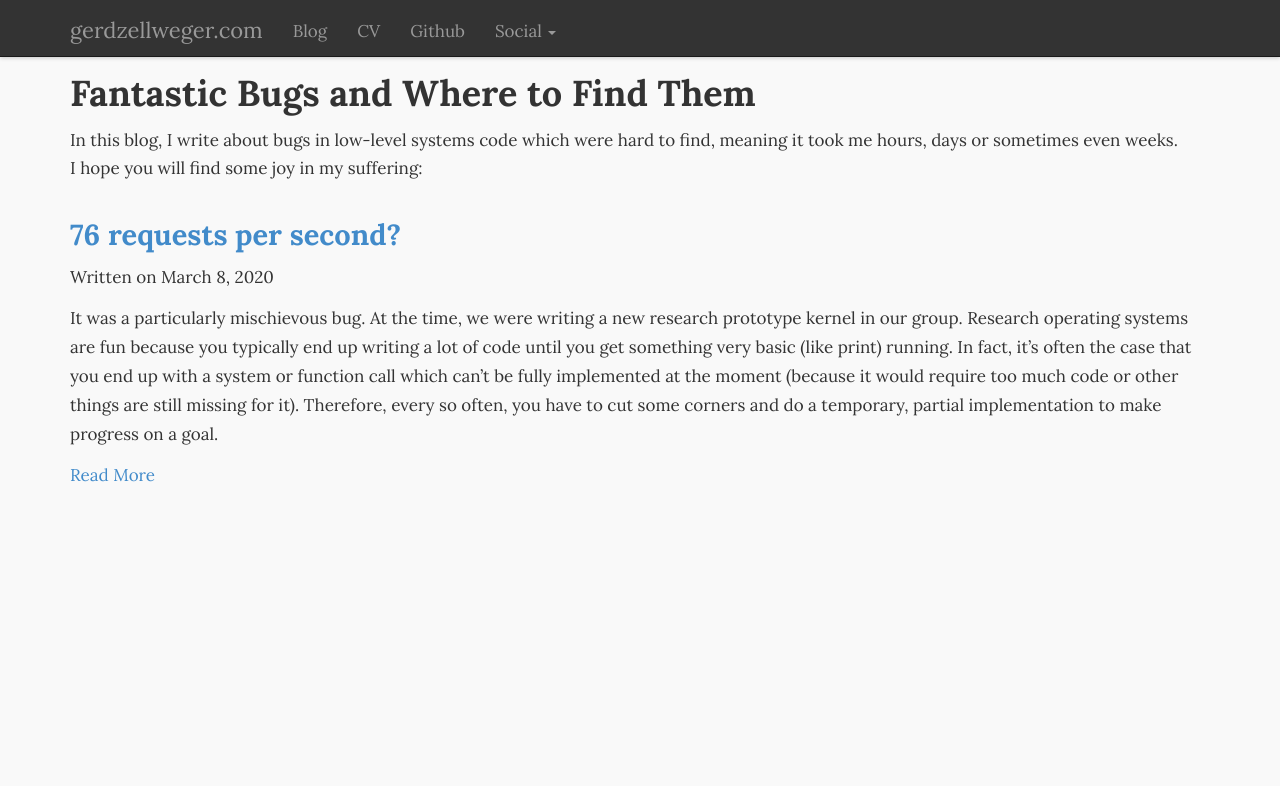
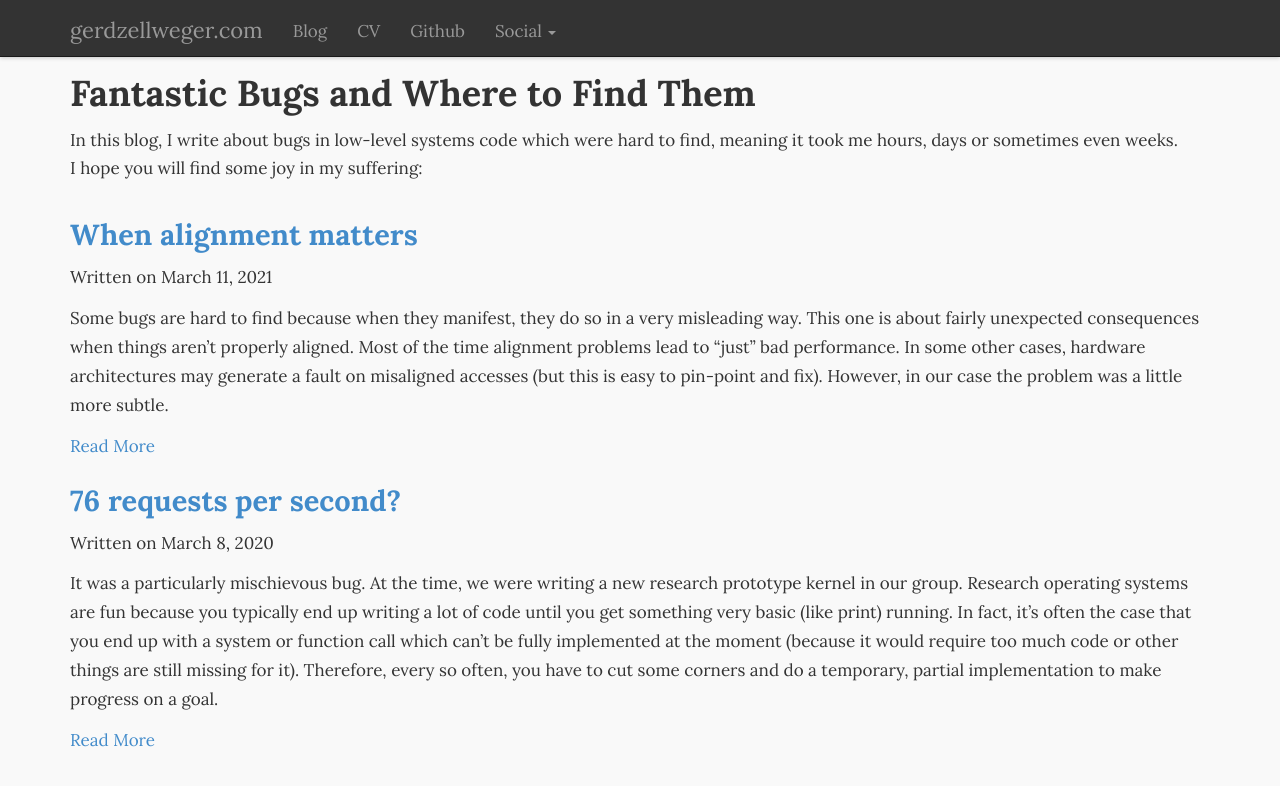
Before and after one commit to gz/website, a Jekyll site: the page built from blog.html, in a window 1280 px wide. Shown: the top 786 px of the page. Built offline with Jekyll 4.4.1, drawn with Linux system fonts in a browser that asks for light colours; nearby versions of some CDN libraries; some of the changed lines change nothing that is shown.

Commit message:
Add post.

````diff
--- a/_config.yml
+++ b/_config.yml
@@ -4,5 +4,5 @@ markdown: kramdown
 kramdown:
   input: GFM
   syntax_highlighter: rouge
-plugins:
+plugins_dir:
   - jekyll-feed
--- /dev/null
+++ b/_posts/2021-03-10-when-alignment-matters.markdown
@@ -0,0 +1,209 @@
+---
+layout: post
+title:  "When alignment matters"
+date:   2021-03-11 02:22:30
+categories: bugs
+---
+
+Some bugs are hard to find because when they manifest, they do so in a very
+misleading way. This one is about fairly unexpected consequences when things
+aren't properly aligned. Most of the time alignment problems lead to "just" bad
+performance. In some other cases, hardware architectures may generate a fault on
+misaligned accesses (but this is easy to pin-point and fix). However, in our
+case the problem was a little more subtle.
+
+We were trying to run some more applications on our new research OS. If you
+haven't read the [previous post][0]: We had a new kernel that we built from
+scratch and our user-space processes ran with a small libOS that we wrote from
+scratch too. Basically, we had a lot of code which was fairly new, and bugs had
+to be expected anywhere.
+
+For example, our user-space runtime -- the victim of the bug in this post --
+contained a custom built memory allocator, user-space scheduler and a system
+call abstraction for the kernel. In addition, it provided the lowest layer (the
+hypercalls) that allowed a process to also link with [rumpkernel][1]. rumpkernel
+is a library OS built on NetBSD that gave a lot of POSIX support to a process.
+Most importantly for this post, it came with an implementation of libpthread.
+The way it worked was that libpthread provided an implementation of all the
+pthread APIs, but underneath it would call into our own custom scheduler
+(through the hypercalls), to create new threads and control which threads would
+be put in and out of the run queues etc.
+
+### Locking gone wrong
+
+[Last time][0] we were in the process of porting redis to our OS. This time I
+was trying to port a second application, namely [memcached][3]. It was a good
+test because in comparison to redis, memcached was multi-threaded. So it
+exercised a lot more code-paths than redis.
+
+When trying to launch memcached, it became apparent that the process very often
+ended up stuck somewhere during initialization and didn't make progress anymore.
+Unfortunately, it wasn't really deterministic: Every time it would get stuck in
+a slightly different function (and loop). And sometimes it even worked:
+memcached started and waited for incoming connections -- great!
+
+In such a scenario, a systems programmer will immediately think of two potential
+classes of bugs: (1) a memory corruption: for example a stack corruption or a
+buffer overflow could cause the program to wait in some loop forever. (2) a
+locking issue: e.g., a deadlock or a race due to improper locking.
+
+After getting stuck a few times, I started to notice that most of the times when
+execution came to a halt, it was in one of the pthread locking functions.
+Therefore, I expected a problem with locking. However, I trusted that memcached
+would use pthread locks correctly and that libpthread (which came from NetBSD)
+was correct too. What I certainly didn't have much faith in was my scheduler or
+the integration of libpthread with it. Memory corruption wasn't high on my list
+because most of our code was written in Rust and so we experienced very few
+memory bugs, if at all.
+
+For libpthread to work with our scheduler, I had to provide a [series][3]
+[of][4] [low-level][5] [APIs][6]. These functions were prefixed with `_lwp`,
+which stands for light-weight process. The `_lwp` APIs can be a fairly complex
+affair to get right: For example [_lwp_park][7] and [_lwp_unpark][8] are used to
+add threads and remove threads from the scheduler run-queue. In addition to
+`_lwp_park` having many different parameters, one must also be aware that in
+multi-threaded code, unpark can potentially arrive before park has even
+completed... It isn't surprising that I spent a lot of time trying to find the
+bug somewhere in my implementation of those APIs. A problem there could easily
+lead to threads not being woken up or put to sleep incorrectly  (which in turn
+meant someone else might end up waiting on a lock forever). However, as much as
+I wanted to find the bug there, it just wasn't.
+
+### Tagged pointers
+
+Through the debug process, I became more familiar with the locking APIs in
+NetBSD. I especially learned more about how pthreads worked internally than I
+really wanted to know. But, this proved to be crucial for figuring out what was
+wrong. What helped getting me on the right path was the following comment in
+[pthread_int.h][9]:
+
+```comment
+Bits in the owner field of the lock that indicate lock state.  If the
+WRITE_LOCKED bit is clear, then the owner field is actually a count of
+the number of readers.
+```
+
+What this comment meant to convey is that in case of a reader-writer lock the
+"owner field" (a 64 bit value) uses a bunch of bits (the first four) to indicate
+things about the lock's state (`wait`, `wrlock` and `wrwant`). If `wrlock` is
+set to 1, bits 4 to 63 point to an address where the owner struct resides, if
+`wrlock` is set to 0 the bits contain the amount of readers instead.
+
+```comment
+ N                              4        3        2        1        0
+ +------------------------------------------------------------------+
+ | owner or read count          | <free> | wrlock | wrwant |  wait  |
+ +------------------------------------------------------------------+
+```
+
+This is a form of tagged pointers, which encodes a few bits of meta-data along
+with an address or count. The reason this works is because everything allocated
+by malloc, such as the owner struct, is expected to have (at least) a 16 byte
+alignment on our platform (so the first 4 bits of any pointer handed out by
+`malloc` are guaranteed to be zero). If one wants to dereference the owner
+pointer, libpthread just has to make sure to always mask out (set to zero) the
+lower 4 bits before dereferencing it.
+
+## malloc() and free()
+
+As you can probably guess by now, the real culprit ended up being our malloc
+aligning everything to 8 instead of 16 bytes. This meant that our address to the
+owner would use the 4th bit, which was reserved for use by libpthread. Even
+though the bit wasn't really in use, the pthread code would still clear the bit
+before a dereference, and thus change the base address for the owner struct
+slightly -- which turned out to be quite confusing for the pthread code.
+
+One last detail about this bug was that our underlying memory allocator was
+actually doing all the alignment correctly. However, our user-space runtime
+including the memory allocator was written in Rust. The bug was introduced when
+I wrote the wrapper code that converted the `malloc` and `free` calls (as
+required by rumpkernel) to Rust's [alloc][10] and [dealloc][11] interface.
+
+The [dealloc][11] function -- Rust's equivalent of `free(ptr)` -- takes a
+pointer *and* a Layout (which encodes size and alignment information for the
+pointer). With pure Rust code, this is fine since the Rust compiler will insert
+the correct layout argument on deallocations. Hence, Rust allocators technically
+don't need to manually keep track of the size of pointers handed out by `alloc`
+(nice!). However to support `malloc` and `free` for C code, we need to at be
+able to find the size of a pointer when it is given back to `free` (which gets
+just the pointer as a single argument with no extra size or alignment). Memory
+allocators written for C often solve this problem by allocating a few bytes more
+than needed and storing the size of the block in the first few bytes of the
+newly allocated memory.
+
+Here is our original (buggy) code, which prepends every block with an 8 byte
+header on `malloc` to store the size, and then reads the size again during free.
+As you can see `HEADER_SIZE` is set to 8 bytes, which means our pointers we hand
+out are now aligned to 8 bytes (even though we requested a 16 byte alignment
+from the underlying allocator). The fix is to change `HEADER_SIZE` and/or
+`ALIGNMENT` accordingly.
+
+```rust
+pub const HEADER_SIZE: usize = 8;
+pub const ALIGNMENT: usize = 16;
+
+/// Implementes malloc using the `alloc::alloc` interface.
+///
+/// We need to add a header to store the size for the
+/// `free` and `realloc` implementation.
+#[no_mangle]
+pub unsafe extern "C" fn malloc(size: c_size_t) -> *mut u8 {
+    trace!("malloc {}", size);
+
+    let allocation_size: u64 = (size + HEADER_SIZE) as u64;
+    let ptr = alloc::alloc::alloc(Layout::from_size_align_unchecked(
+        allocation_size as usize,
+        ALIGNMENT,
+    ));
+
+    if ptr != ptr::null_mut() {
+        *(ptr as *mut u64) = allocation_size;
+        ptr.offset(HEADER_SIZE as isize)
+    } else {
+        ptr::null_mut()
+    }
+}
+
+/// Implements `free` through the rust `dealloc` interface.
+///
+/// Recovers the size of the block (needed by dealloc) by reading the
+/// pre-pended header first.
+#[no_mangle]
+pub unsafe extern "C" fn free(ptr: *mut u8) {
+    if ptr == ptr::null_mut() {
+        return;
+    }
+
+    let allocation_size: u64 = *(ptr.offset(-(HEADER_SIZE as isize)) as *mut u64);
+    alloc::alloc::dealloc(
+        ptr.offset(-(HEADER_SIZE as isize)),
+        Layout::from_size_align_unchecked(allocation_size as usize, ALIGNMENT),
+    );
+}
+```
+
+## Afterthoughts
+
+I can think of two things that could've been done better here to prevent this
+bug:
+
+- A post conditions that asserts proper alignment for `ptr` (unfortunately I
+  doubt I was consciously aware of the alignment restriction when I wrote that
+  `malloc` function anyways)
+
+- libpthread would be more robust if it used the high bits in the pointer for
+  tagging rather than the first four (this would prevent alignment issues, but
+  might cause other bugs more easily)
+
+[0]: https://gerdzellweger.com/bugs/2020/03/08/76-requests-per-second.html "76 requests per second"
+[1]: https://aaltodoc.aalto.fi/bitstream/handle/123456789/6318/isbn9789526049175.pdf "Rumpkernel PhD thesis"
+[2]: https://memcached.org/ "memcached key--value server"
+[3]: https://man.netbsd.org/_lwp_create.2 "_lwp_create man page"
+[4]: https://man.netbsd.org/_lwp_unpark_all.2 "_lwp_unpark_all man page"
+[5]: https://man.netbsd.org/_lwp_self.2 "_lwp_self man page"
+[6]: https://man.netbsd.org/_lwp_ctl.2 "_lwp_ctl man page"
+[7]: https://man.netbsd.org/_lwp_park.2 "_lwp_park man page"
+[8]: https://man.netbsd.org/_lwp_unpark.2 "_lwp_unpark man page"
+[9]: https://github.com/NetBSD/src/blob/ba908cc6df5309a877172334358b7f3103294e18/lib/libpthread/pthread_int.h#L314 "pthread_int.h"
+[10]: https://doc.rust-lang.org/std/alloc/trait.GlobalAlloc.html#tymethod.alloc "GlobalAlloc::alloc()"
+[11]: https://doc.rust-lang.org/std/alloc/trait.GlobalAlloc.html#tymethod.dealloc "GlobalAlloc::dealloc()"
````
